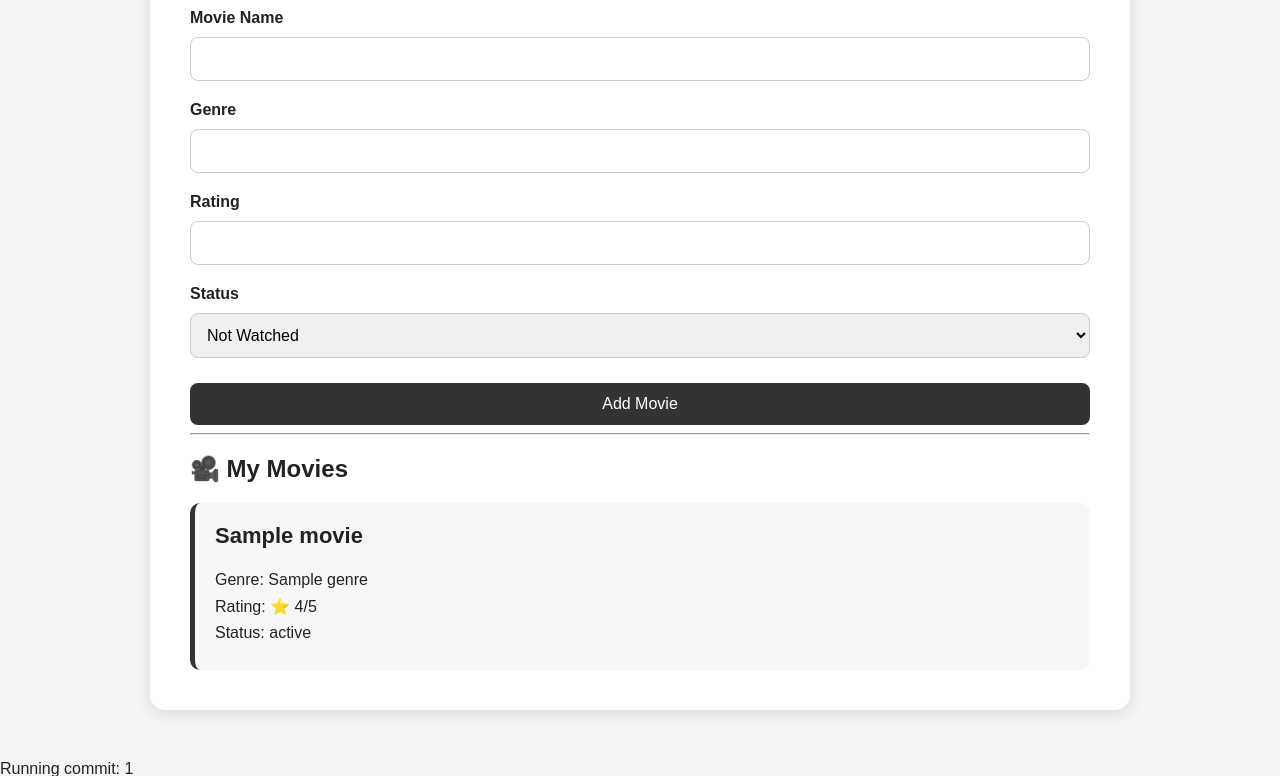
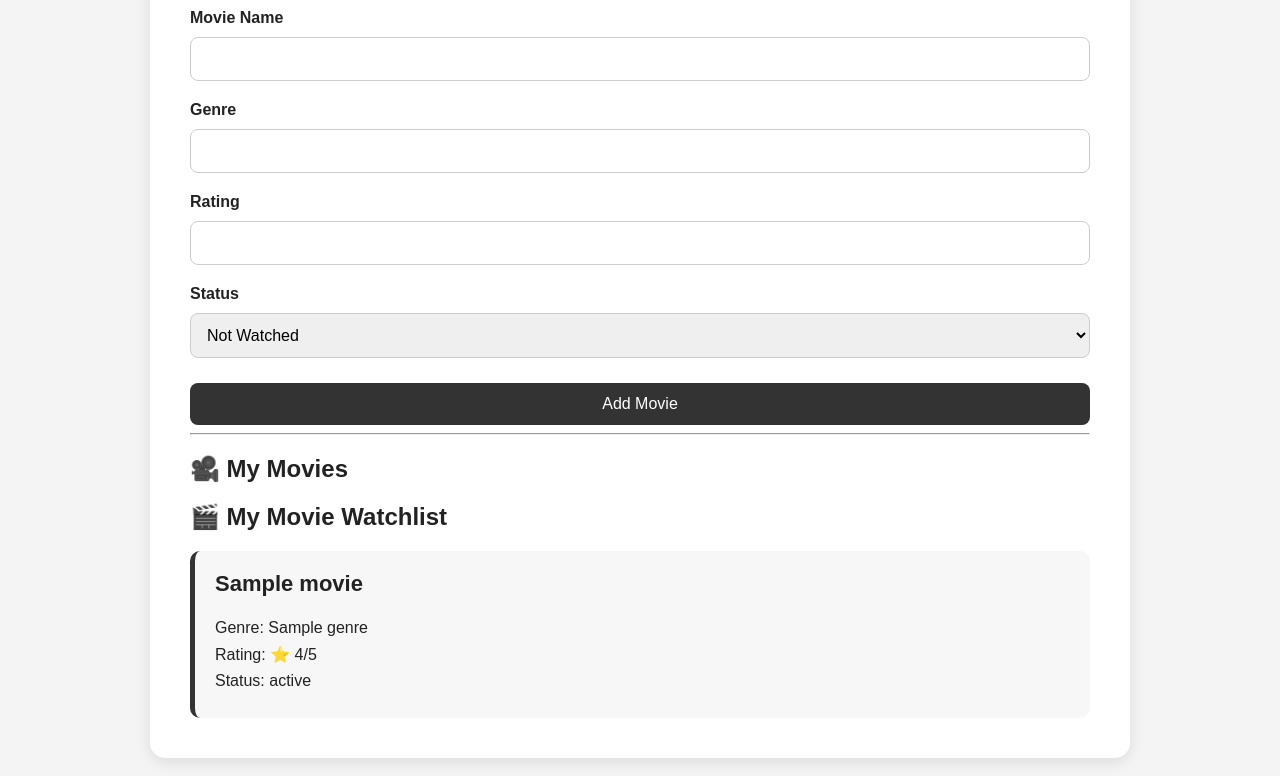
Before and after one commit to shreeyamahabaleshwarkar-hub/CineTrack, a Flask app: template templates/index.html in a window 1280 px wide. Shown: the part 424-1200 px from the top of the page. Run offline with Flask 3, Linux system fonts and the light colour scheme; the template is opened without the code that fills it: most values are stand-ins (such as "Sample title", 1, 10 or a date in 2020).

Commit message:
Improve watchlist page heading

```diff
--- a/templates/index.html
+++ b/templates/index.html
@@ -79,6 +79,8 @@
 
         {% if movies %}
 
+        <h2>🎬 My Movie Watchlist</h2>
+
             {% for movie in movies %}
 
                 <div class="movie-card">
```
